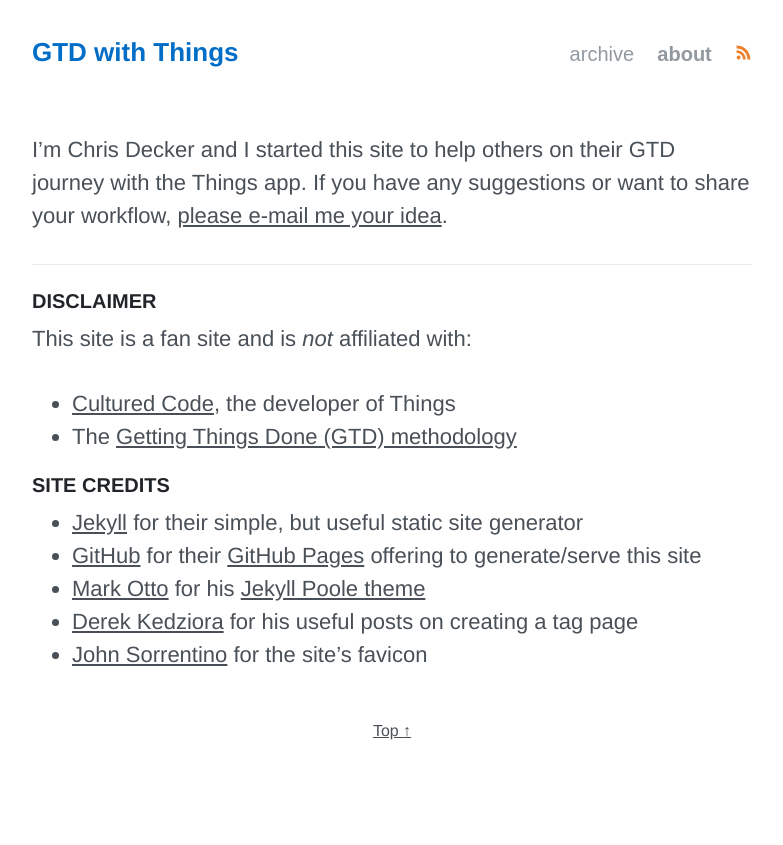
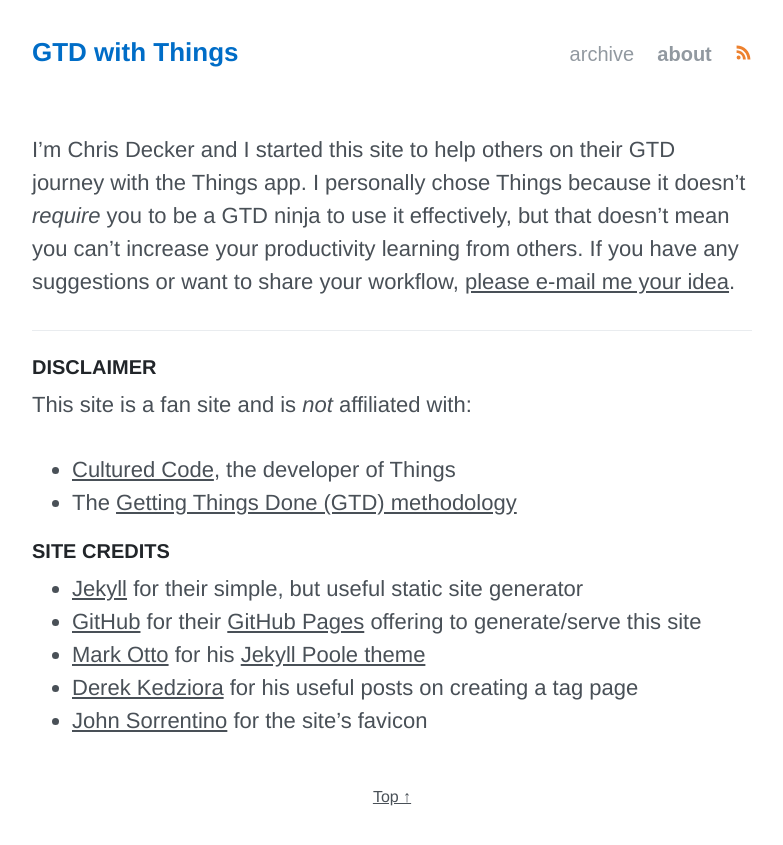
Before and after one commit to gtdwiththings/gtdwiththings.github.io, a Jekyll site: the page built from about.md, in a window 1280 px wide. Shown: the top 845 px of the page, without its empty margins (248-1031 px from the left). Built offline with Jekyll 4.4.1, drawn with Linux system fonts in a browser that asks for light colours.

Commit message:
Tweak to About

```diff
--- a/about.md
+++ b/about.md
@@ -3,7 +3,7 @@
 title: About
 ---
 
-I'm Chris Decker and I started this site to help others on their GTD journey with the Things app.  If you have any suggestions or want to share your workflow, [please e-mail me your idea](mailto:hello@gtdwiththings.com).
+I'm Chris Decker and I started this site to help others on their GTD journey with the Things app.  I personally chose Things because it doesn't _require_ you to be a GTD ninja to use it effectively, but that doesn't mean you can't increase your productivity learning from others.  If you have any suggestions or want to share your workflow, [please e-mail me your idea](mailto:hello@gtdwiththings.com).
 
 ----
 
```
